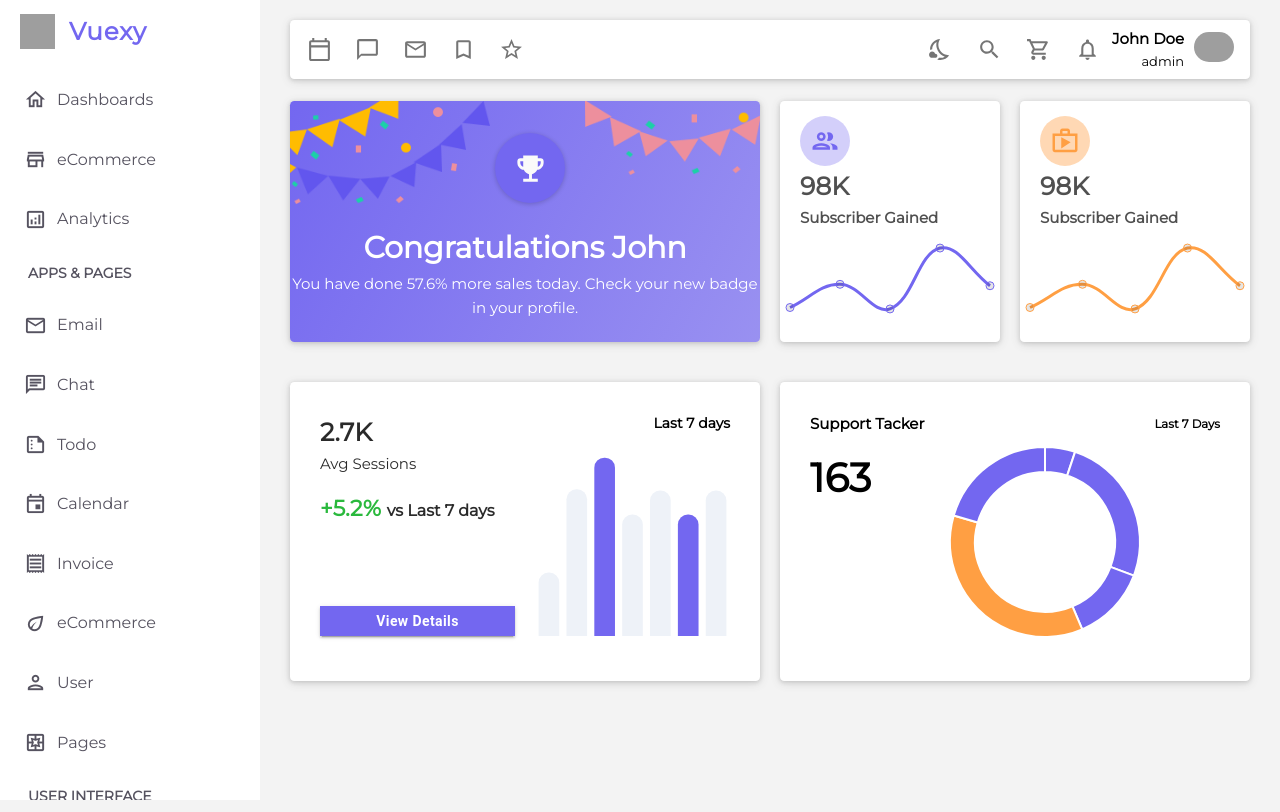
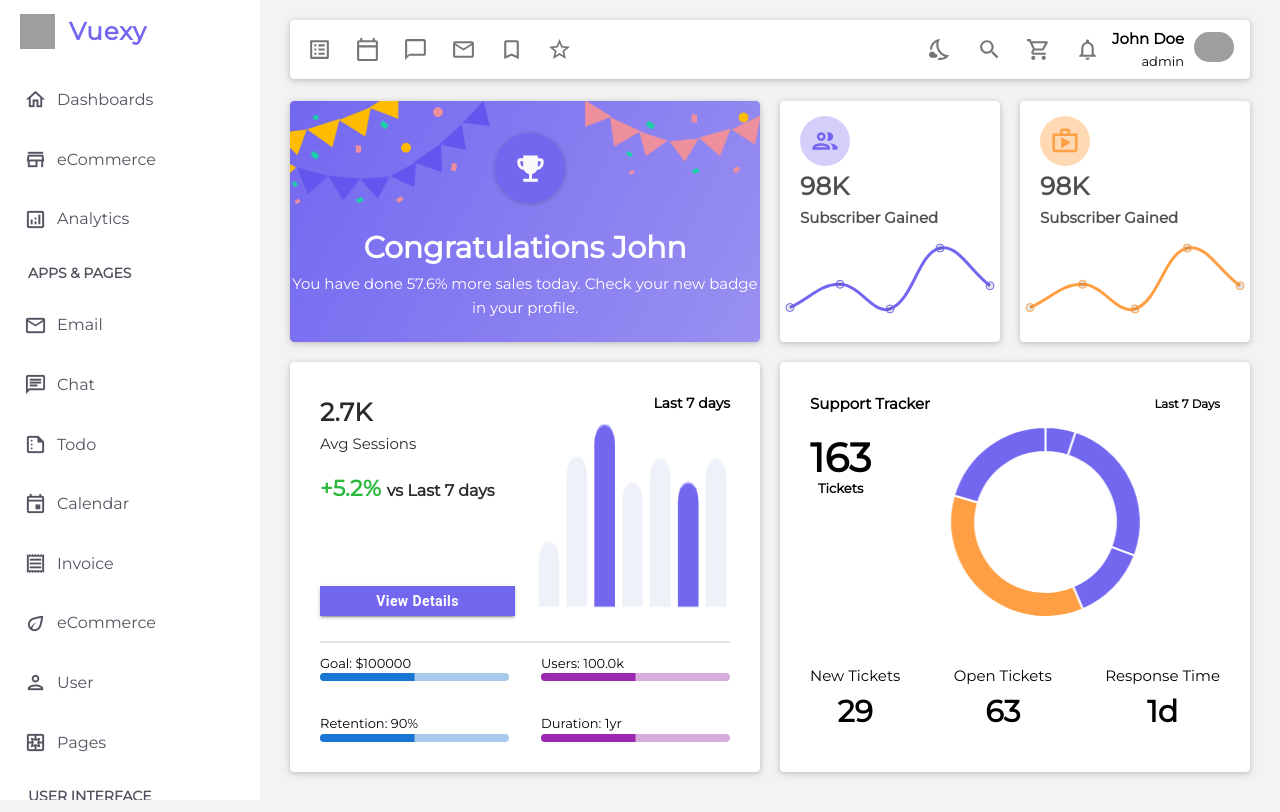
Before and after one commit to anujgunjad/react-dashboard, a React (Create React App) app: page / in a window 1280 px wide. Built offline with nearby package versions, Linux system fonts and the light colour scheme; grey boxes are pictures that could not be loaded.

Commit message:
Charts Fixed

```diff
--- a/src/components/Charts/BarChart/MainChart.js
+++ b/src/components/Charts/BarChart/MainChart.js
@@ -15,23 +15,20 @@ const MainChart = (props) => {
         ],
         data: props.data.datasets.data,
         barThickness: "20",
-        borderRadius: "20",
+        borderRadius: "9",
       },
     ],
   };
 
   const options = {
-    elements: {
-      point: {
-        radius: 4,
-      },
-    },
     plugins: {
       legend: {
         display: false,
       },
     },
-    maintainAspectRatio: false,
+    responsive: true,
+    maintainAspectRation: false,
+
     animation: {
       duration: 500,
       easing: "linear",
--- a/src/components/Header.js
+++ b/src/components/Header.js
@@ -1,10 +1,11 @@
-import React from "react";
+import React, { useState } from "react";
 import classes from "./Header.module.css";
 import CalendarTodayOutlinedIcon from "@material-ui/icons/CalendarTodayOutlined";
 import ChatBubbleOutlineOutlinedIcon from "@material-ui/icons/ChatBubbleOutlineOutlined";
 import MailOutlineOutlinedIcon from "@material-ui/icons/MailOutlineOutlined";
 import BookmarkAddedOutlinedIcon from "@material-ui/icons/BookmarkBorderOutlined";
 import StarBorderOutlinedIcon from "@material-ui/icons/StarBorderOutlined";
+import ListAlt from "@material-ui/icons/ListAlt";
 
 import DarkModeOutlinedIcon from "@material-ui/icons/NightsStayOutlined";
 import SearchOutlinedIcon from "@material-ui/icons/SearchOutlined";
@@ -14,6 +15,11 @@ import { IconButton } from "@material-ui/core";
 import Card from "./UI/Card";
 
 const Header = () => {
+  const [sidebarSwitch, setSidebarSwitch] = useState(true);
+
+  const sideBarToggler = () => {
+    console.log(sidebarSwitch);
+  };
   return (
     <Card
       style={{
@@ -24,6 +30,12 @@ const Header = () => {
     >
       <nav className={classes.header_wrp}>
         <div className={classes.left_icons}>
+          <IconButton
+            style={{ width: 48, height: 48 }}
+            onClick={sideBarToggler}
+          >
+            <ListAlt style={{ fontSize: 25 }} />
+          </IconButton>
           <IconButton style={{ width: 48, height: 48 }}>
             <CalendarTodayOutlinedIcon style={{ fontSize: 25 }} />
           </IconButton>
--- a/src/components/MainLayout.js
+++ b/src/components/MainLayout.js
@@ -6,8 +6,14 @@ import Card from "./UI/Card";
 import Row from "./UI/Row";
 import C50 from "./UI/containers/C50";
 
+import Grid from "@material-ui/core/Grid";
 import { Avatar } from "@material-ui/core/";
 import { EmojiEvents } from "@material-ui/icons";
+import { styled } from "@mui/material/styles";
+
+import LinearProgress, {
+  linearProgressClasses,
+} from "@mui/material/LinearProgress";
 
 import { Button } from "@mui/material";
 
@@ -77,7 +83,7 @@ const MainLayout = () => {
       </Row>
 
       {/*Row two*/}
-      <Row style={{ marginTop: "4rem" }}>
+      <Row style={{ marginTop: "2rem" }}>
         <C50 style={{ paddingRight: "1rem" }}>
           <Card
             style={{
@@ -131,11 +137,50 @@ const MainLayout = () => {
                   Last 7 days
                 </p>
 
-                <div className={classes.line_chart} style={{ height: "21rem" }}>
+                <div className={classes.bargraph_chart_container}>
                   <MainChart data={barChartData[0].chart_data} />
                 </div>
               </C50>
             </Row>
+            <div className="divider"></div>
+            <Grid container spacing={4}>
+              <Grid item xs={6}>
+                <p className={classes.progress_heading}>Goal: $100000 </p>
+                <LinearProgress
+                  style={{ height: "0.8rem", borderRadius: "2rem" }}
+                  value={50}
+                  variant="determinate"
+                  title="test"
+                />
+              </Grid>
+              <Grid item xs={6}>
+                <p className={classes.progress_heading}>Users: 100.0k </p>
+                <LinearProgress
+                  style={{ height: "0.8rem", borderRadius: "2rem" }}
+                  color="secondary"
+                  value={50}
+                  variant="determinate"
+                />
+              </Grid>
+              <Grid item xs={6}>
+                <p className={classes.progress_heading}>Retention: 90% </p>
+                <LinearProgress
+                  style={{ height: "0.8rem", borderRadius: "2rem" }}
+                  value={50}
+                  variant="determinate"
+                  title="test"
+                />
+              </Grid>
+              <Grid item xs={6}>
+                <p className={classes.progress_heading}>Duration: 1yr </p>
+                <LinearProgress
+                  style={{ height: "0.8rem", borderRadius: "2rem" }}
+                  color="secondary"
+                  value={50}
+                  variant="determinate"
+                />
+              </Grid>
+            </Grid>
           </Card>
         </C50>
         <C50 style={{ paddingLeft: "1rem" }}>
@@ -154,19 +199,49 @@ const MainLayout = () => {
                 marginBottom: "1rem",
               }}
             >
-              <h2>Support Tacker</h2>
+              <h2>Support Tracker</h2>
               <h3>Last 7 Days</h3>
             </div>
 
             <div style={{ display: "flex" }}>
-              <h1 style={{ fontSize: "4rem" }}>163</h1>
+              <h1 style={{ fontSize: "4rem" }}>
+                163
+                <span
+                  style={{
+                    display: "block",
+                    textAlign: "center",
+                    marginTop: "-1.2rem",
+                    fontSize: "1.3rem",
+                  }}
+                >
+                  Tickets
+                </span>
+              </h1>
               <div className={classes.doughnut_chart} style={{ flex: "1" }}>
                 <DougnutChart data={dougnutChartData[0].chart_data} />
+              </div>
+            </div>
+
+            <div className={classes.tracket_data_tbl}>
+              <div style={{ textAlign: "center" }}>
+                <p style={{ fontSize: "1.5rem" }}>New Tickets</p>
+                <h3 style={{ fontSize: "3rem" }}>29</h3>
+              </div>
+              <div style={{ textAlign: "center" }}>
+                <p style={{ fontSize: "1.5rem" }}>Open Tickets </p>
+                <h3 style={{ fontSize: "3rem" }}>63</h3>
+              </div>
+              <div style={{ textAlign: "center" }}>
+                <p style={{ fontSize: "1.5rem" }}>Response Time </p>
+                <h3 style={{ fontSize: "3rem" }}> 1d</h3>
               </div>
             </div>
           </Card>
         </C50>
       </Row>
+
+      {/*Row three*/}
+      <Row style={{ marginTop: "2rem" }}></Row>
     </div>
   );
 };
--- a/src/components/MainLayout.module.css
+++ b/src/components/MainLayout.module.css
@@ -21,7 +21,7 @@
 }
 
 .banner_one_image_one {
-  width: 200px;
+  width: 20rem;
   top: 0;
   float: left;
 }
@@ -45,7 +45,7 @@
 }
 
 .banner_one_image_two {
-  width: 175px;
+  width: 17.5rem;
   float: right;
 }
 
@@ -59,6 +59,10 @@
   flex: 0 0 25%;
   max-width: 25%;
   padding: 0 0 0 1rem;
+}
+
+.bargraph_chart_container {
+  height: 21rem;
 }
 
 .bargraph_container_text h2 {
@@ -82,8 +86,22 @@
   color: rgb(42, 185, 61);
 }
 
+.progress_row {
+  display: flex;
+}
+
 .doughnut_chart {
   height: 20rem;
+}
+
+.progress_heading {
+  font-size: 1.3rem;
+}
+
+.tracket_data_tbl {
+  padding-top: 3.8rem;
+  display: flex;
+  justify-content: space-between;
 }
 
 @media only screen and (max-width: 1200px) {
@@ -119,9 +137,11 @@
     flex: 0 0 100%;
     max-width: 100%;
     padding: 2rem 0 0 0;
+    margin-bottom: 2rem;
   }
 
   .doughnut_chart {
-    width: 0;
+    width: 100%;
+    height: 23rem;
   }
 }
--- a/src/components/UI/containers/C50.js
+++ b/src/components/UI/containers/C50.js
@@ -1,7 +1,5 @@
 import classes from "./C50.module.css";
 const C50 = (props) => {
-  let responsiveClass = classes.c_50;
-
   return (
     <div
       className={props.res ? classes.c_25 : classes.c_50}
--- a/src/components/UI/containers/C50.module.css
+++ b/src/components/UI/containers/C50.module.css
@@ -7,8 +7,10 @@
 .c_25 {
   position: relative;
   flex: 0 0 50%;
+  max-width: 50%;
   padding: 0rem;
 }
+
 @media only screen and (max-width: 1200px) {
   .c_50 {
     flex: 0 0 100%;
@@ -21,7 +23,8 @@
   .c_25 {
     flex: 0 0 100%;
     max-width: 100%;
-    margin-bottom: 2rem;
+    height: 24.1rem;
+    margin-bottom: 4rem;
     padding: 0 !important;
   }
 }
--- a/src/index.css
+++ b/src/index.css
@@ -46,9 +46,21 @@ body {
   line-height: 1.6;
 }
 
+canvas {
+  width: 100% !important;
+  height: 100% !important;
+}
+
 .App {
   width: 100%;
   display: flex;
   overflow: hidden;
   position: relative;
 }
+
+.divider {
+  width: 100% !important;
+  height: 0.15rem;
+  margin: 1rem 0;
+  background-color: rgb(226, 226, 226);
+}
```
